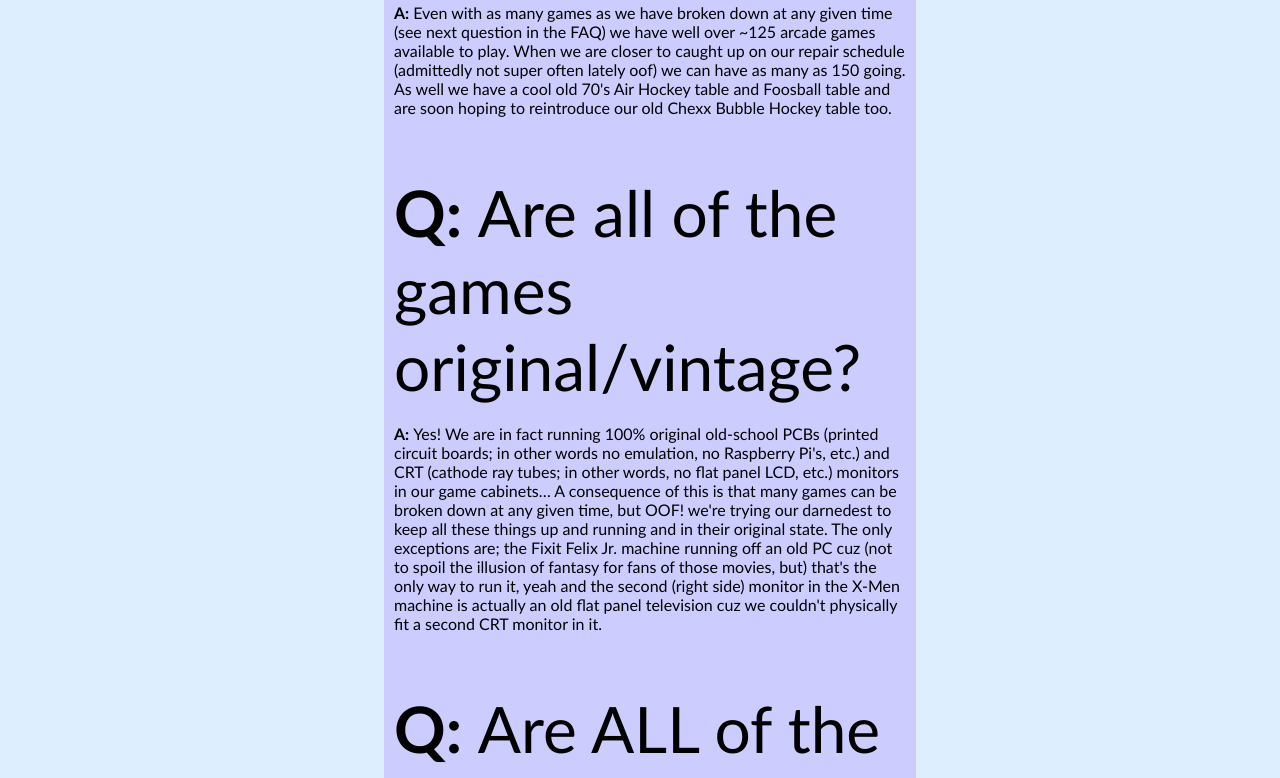
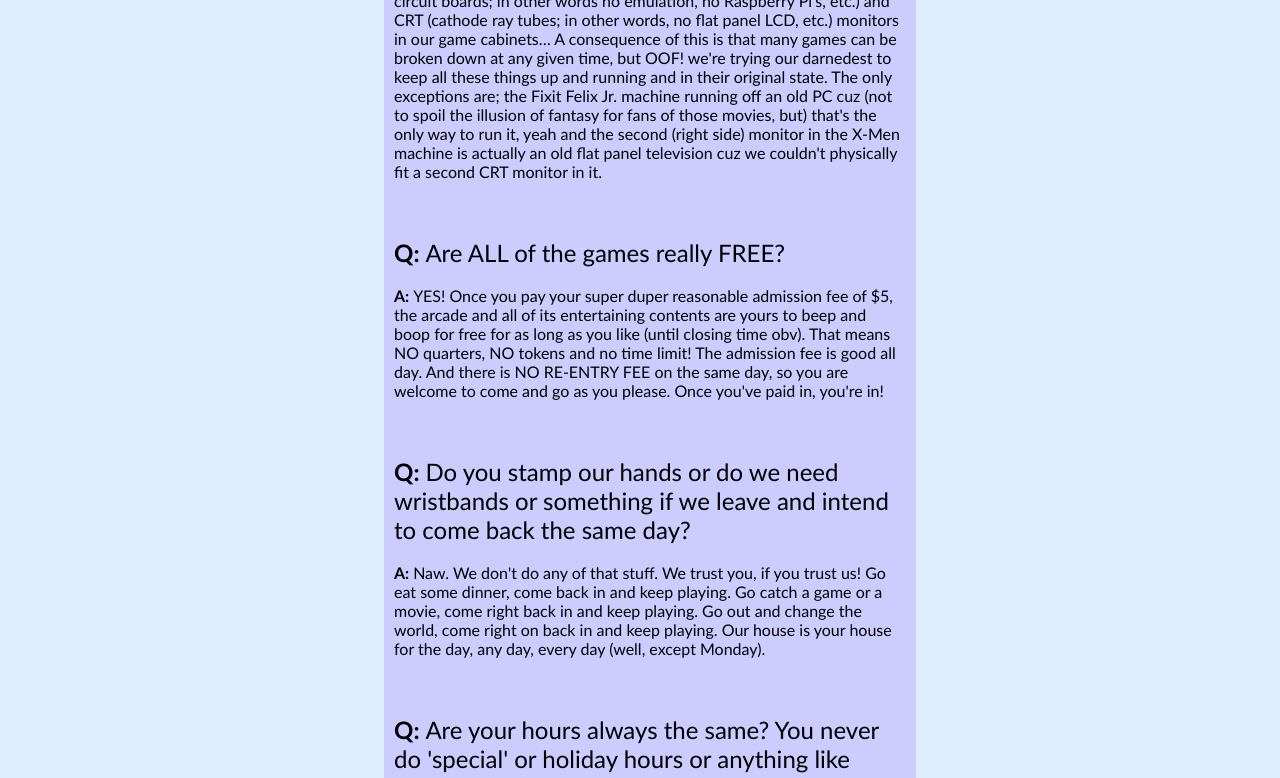
Before and after one commit to Arkadia-Development/arkadia-site, a plain HTML site: page faq/index.html in a window 1280 px wide. Shown: the part 636-1414 px from the top of the page. Drawn offline with Linux system fonts and the light colour scheme.

Commit message:
oops a couple small changes i forgot shea wanted

```diff
--- a/resources/style/faq.css
+++ b/resources/style/faq.css
@@ -37,7 +37,7 @@ body {
 }
 
 .question {
-	font-size: 8vh;
+	font-size: 3vh;
 }
 
 .answer {
```
Also changed, not shown: ourstory/index.html (+1 -1 lines).
